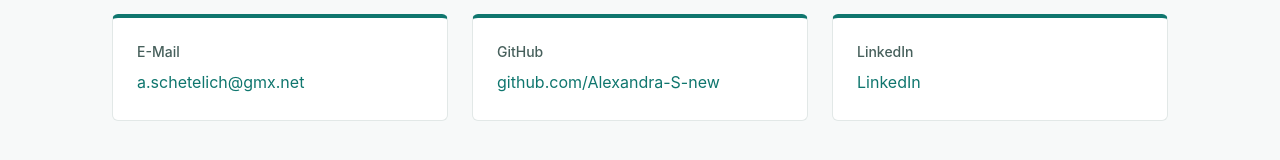
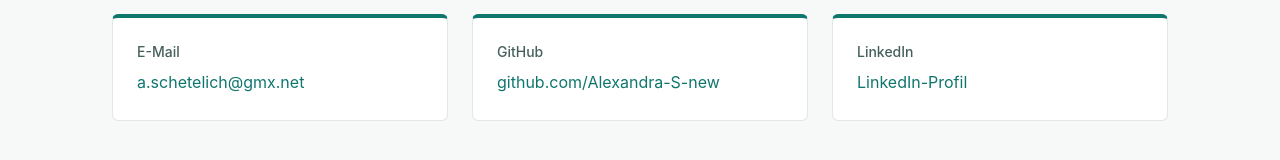
Before and after one commit to Alexandra-S-new/portfolio-alexandra-schetelich, a React (Vite) app: page / in a window 1280 px wide. Shown: the part 4539-4699 px from the top of the page. Built offline with nearby package versions, Linux system fonts and the light colour scheme.

Commit message:
feat: refine contact cards, project links and navbar

```diff
--- a/src/pages/Home.tsx
+++ b/src/pages/Home.tsx
@@ -295,7 +295,7 @@
                 rel="noopener noreferrer"
                 className="mt-2 block break-words text-accent underline-offset-4 hover:text-accent-hover hover:underline"
               >
-                LinkedIn
+                LinkedIn-Profil
               </a>
             </article>
           </div>
```
